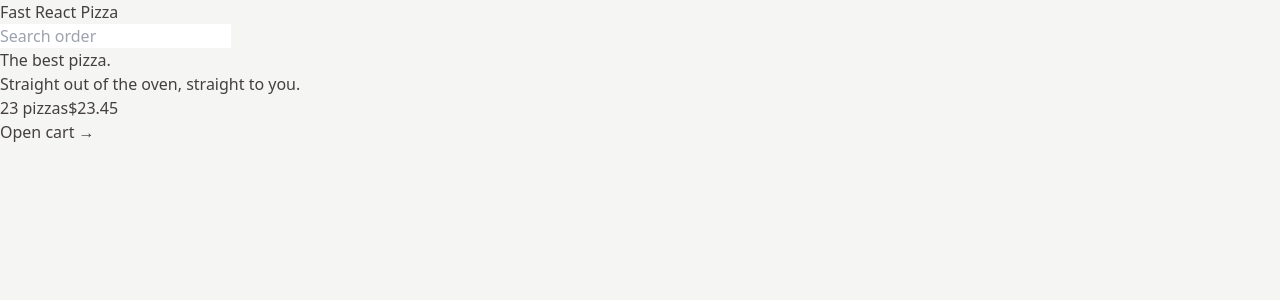
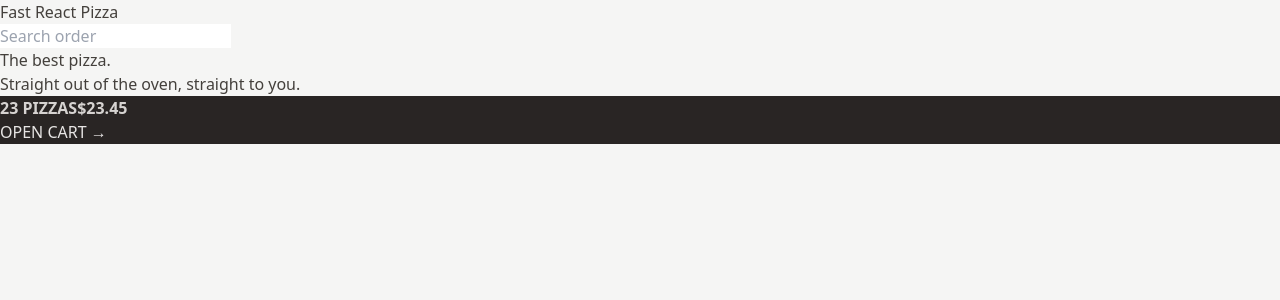
Before and after one commit to BoosterTech/fast-pizza-co, a React (Vite) app: page / in a window 1280 px wide. Shown: the top 300 px of the page. Built offline with nearby package versions, Linux system fonts and the light colour scheme.

Commit message:
styles applied

```diff
--- a/src/features/cart/CartOverview.jsx
+++ b/src/features/cart/CartOverview.jsx
@@ -1,9 +1,9 @@
-import { Link } from "react-router-dom";
+import { Link } from 'react-router-dom';
 
 function CartOverview() {
   return (
-    <div>
-      <p>
+    <div className="bg-stone-800 uppercase text-stone-200">
+      <p className="font-semibold text-stone-300">
         <span>23 pizzas</span>
         <span>$23.45</span>
       </p>
```
